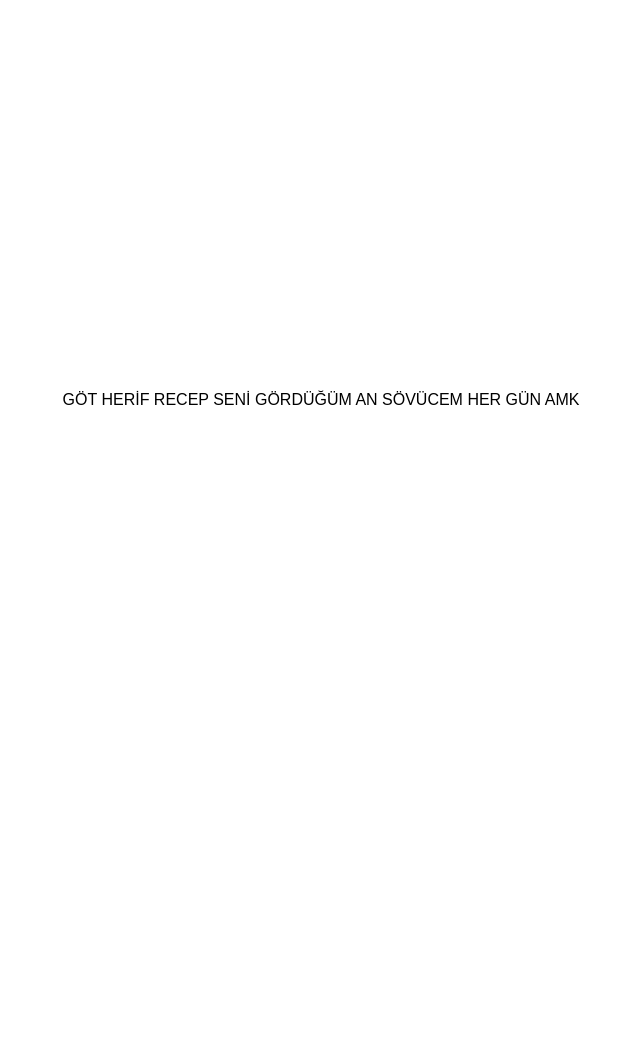
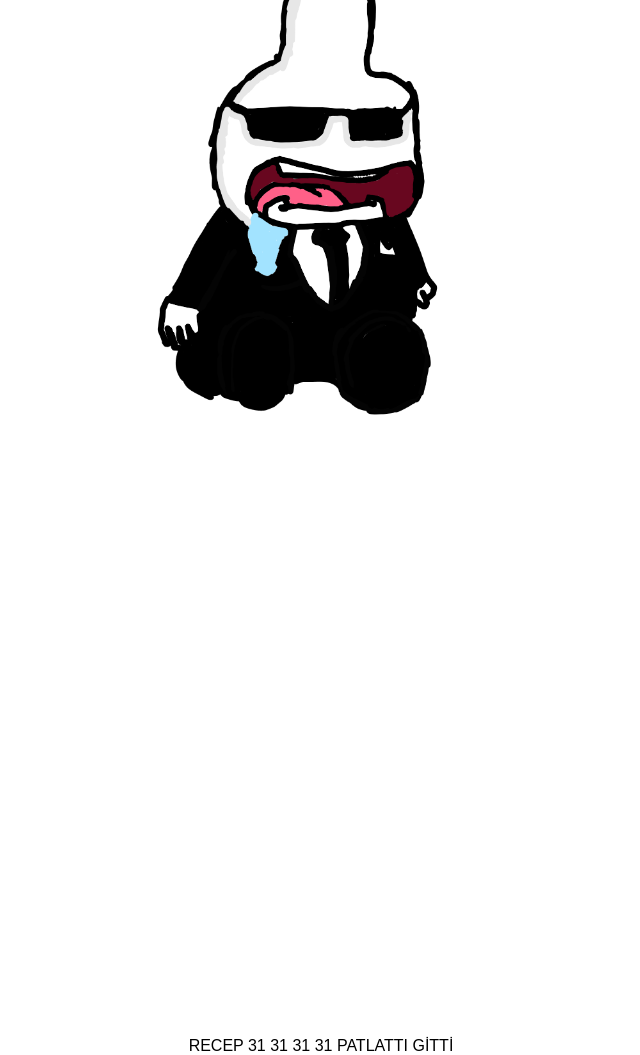
Before and after one commit to tynexfiltrate/recebinamk, a plain HTML site: page index.html in a window 1280 px wide. Shown: the whole page, without its empty margins (319-959 px from the left). Before the commit the page ends 800 px from the top, so only its background shows below. Drawn offline with Linux system fonts and the light colour scheme.

Commit message:
Update index.html

```diff
--- a/index.html
+++ b/index.html
@@ -2,7 +2,7 @@
 <html lang="en">
 <head>
   <meta charset="UTF-8">
-  <title>centered text</title>
+  <title>RECEP 31 OHA TÜRKİYE</title>
   <style>
     html, body {
       height: 100%;
@@ -14,9 +14,22 @@
       justify-content: center;
       font-family: sans-serif;
     }
+    .container {
+      display: flex;
+      flex-direction: column;
+      align-items: center;
+    }
+    img {
+      max-width: 100%;
+      height: auto;
+      margin-bottom: 12px;
+    }
   </style>
 </head>
 <body>
-  GÖT HERİF RECEP SENİ GÖRDÜĞÜM AN SÖVÜCEM HER GÜN AMK
+  <div class="container">
+    <img src="salak_recep.png" alt="">
+    <div>RECEP 31 31 31 31 PATLATTI GİTTİ</div>
+  </div>
 </body>
 </html>
```
